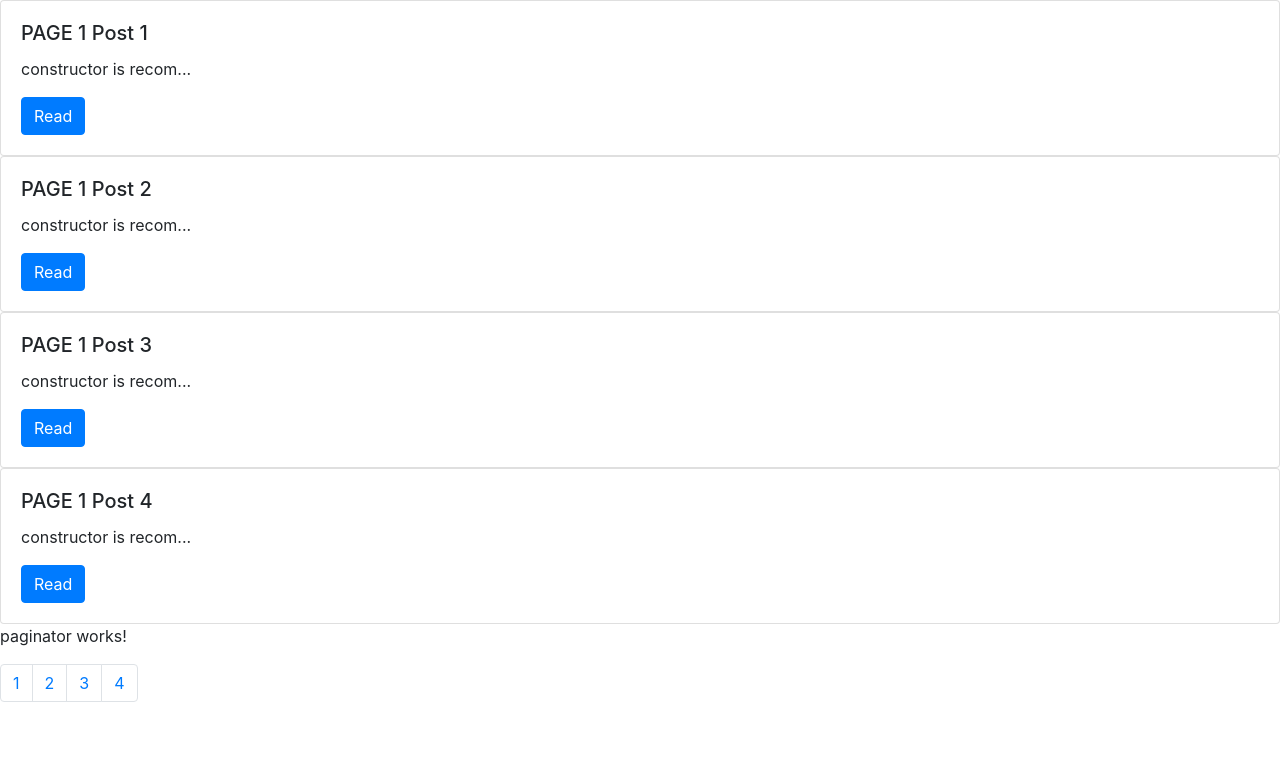
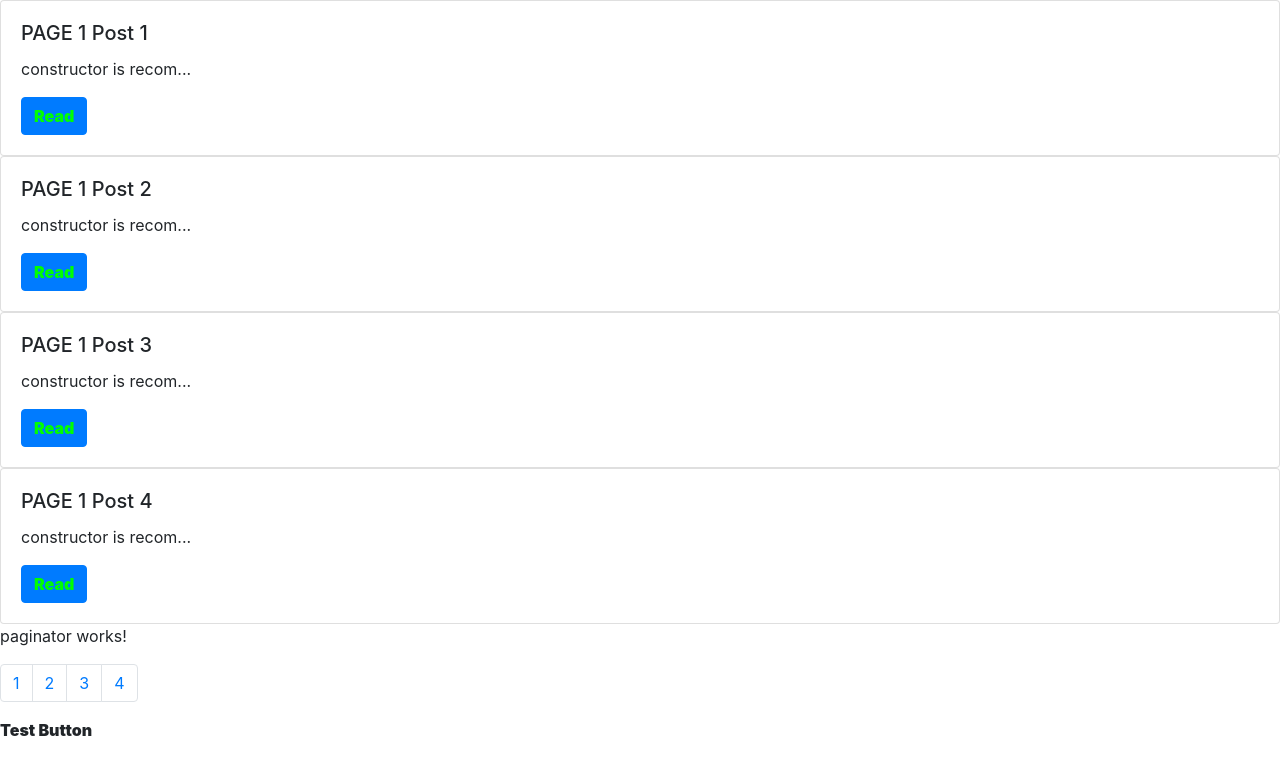
Before and after one commit to separse/angular-components-indepth, an Angular app: page / in a window 1280 px wide. Shown: the top 774 px of the page. Built offline with nearby package versions, Linux system fonts and the light colour scheme.

Commit message:
CSS features _ encapsulation ViewEncapsulation.NONE

```diff
--- a/src/app/blog-list/blog-list.component.html
+++ b/src/app/blog-list/blog-list.component.html
@@ -7,3 +7,5 @@
     (pageNumberClick)="updatePage($event)">
      {{numberofPages}}
 </app-paginator>
+
+<a class="blog-btn">Test Button</a>
--- a/src/app/blog-list/blog-list.component.ts
+++ b/src/app/blog-list/blog-list.component.ts
@@ -1,10 +1,11 @@
-import { Component, OnInit } from '@angular/core';
+import { Component, OnInit, ViewEncapsulation } from '@angular/core';
 import { BlogPost } from '../blog-post';
 
 @Component({
   selector: 'app-blog-list',
   templateUrl: './blog-list.component.html',
-  styleUrls: ['./blog-list.component.scss']
+  styleUrls: ['./blog-list.component.scss'],
+   // encapsulation: ViewEncapsulation.None
 })
 export class BlogListComponent implements OnInit {
 
--- a/src/app/blog-post-tile/blog-post-tile.component.html
+++ b/src/app/blog-post-tile/blog-post-tile.component.html
@@ -3,6 +3,6 @@
     <h5 class="card-title">{{post.title}}</h5>
     <!-- <p class="card-text">{{post.summary | truncate: [30] }}</p> -->
     <p class="card-text" (click)="showFullSummary()">{{post.summary}}</p>
-    <a href="#" class="btn btn-primary">Read</a>
+    <a href="#" class="btn btn-primary blog-btn">Read</a>
   </div>
 </div>
--- a/src/app/blog-post-tile/blog-post-tile.component.scss
+++ b/src/app/blog-post-tile/blog-post-tile.component.scss
@@ -0,0 +1,8 @@
+.blog-btn{
+    font-weight: 900;
+    color: lime;
+}
+
+
+// blog-btn
+// This has to be applied to ONE pasticular button
--- a/src/app/blog-post-tile/blog-post-tile.component.ts
+++ b/src/app/blog-post-tile/blog-post-tile.component.ts
@@ -1,4 +1,4 @@
-import { Component, OnInit, Input } from '@angular/core';
+import { Component, OnInit, Input, ViewEncapsulation } from '@angular/core';
 import { BlogPost } from '../blog-post';
 import { TruncatePipe } from '../truncate.pipe';
 // import { truncate } from 'fs';
@@ -6,7 +6,8 @@
 @Component({
   selector: 'app-blog-post-tile',
   templateUrl: './blog-post-tile.component.html',
-  styleUrls: ['./blog-post-tile.component.scss']
+  styleUrls: ['./blog-post-tile.component.scss'],
+  encapsulation: ViewEncapsulation.None
 })
 export class BlogPostTileComponent implements OnInit {
 
```
